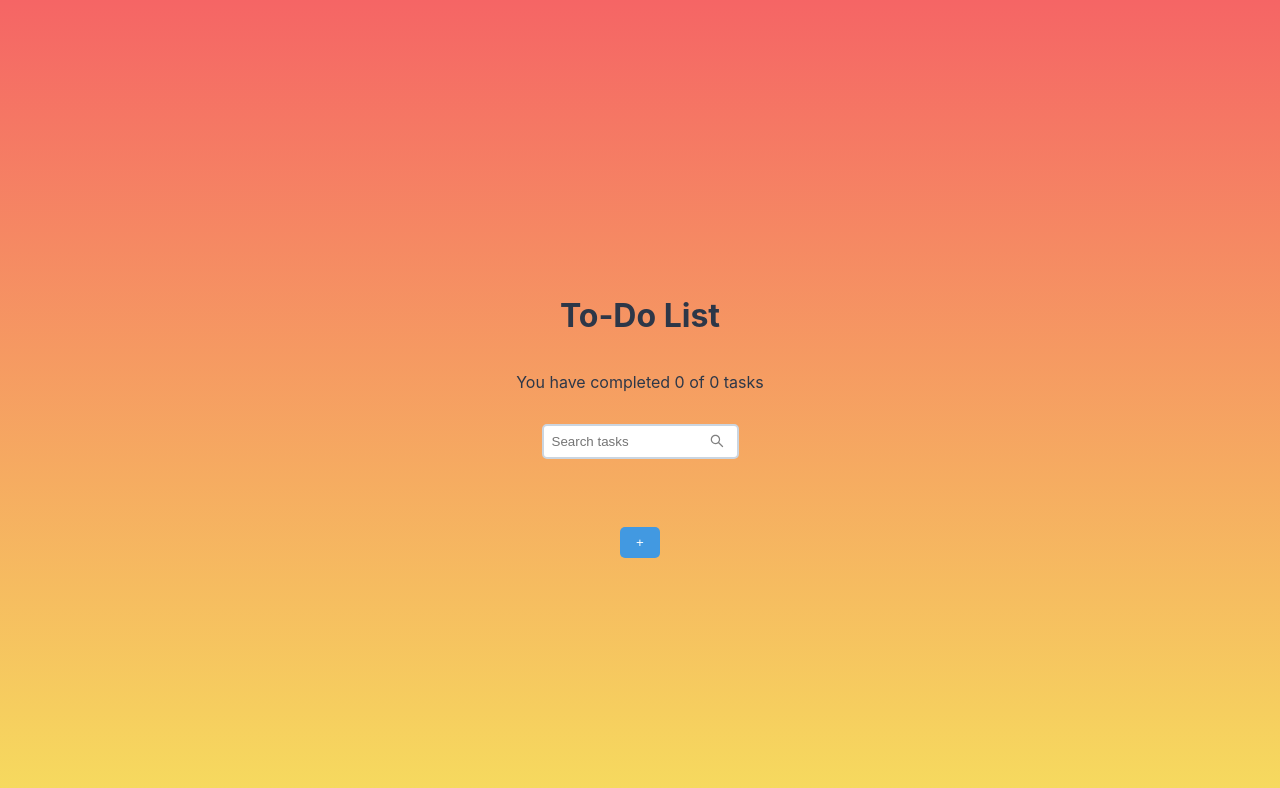
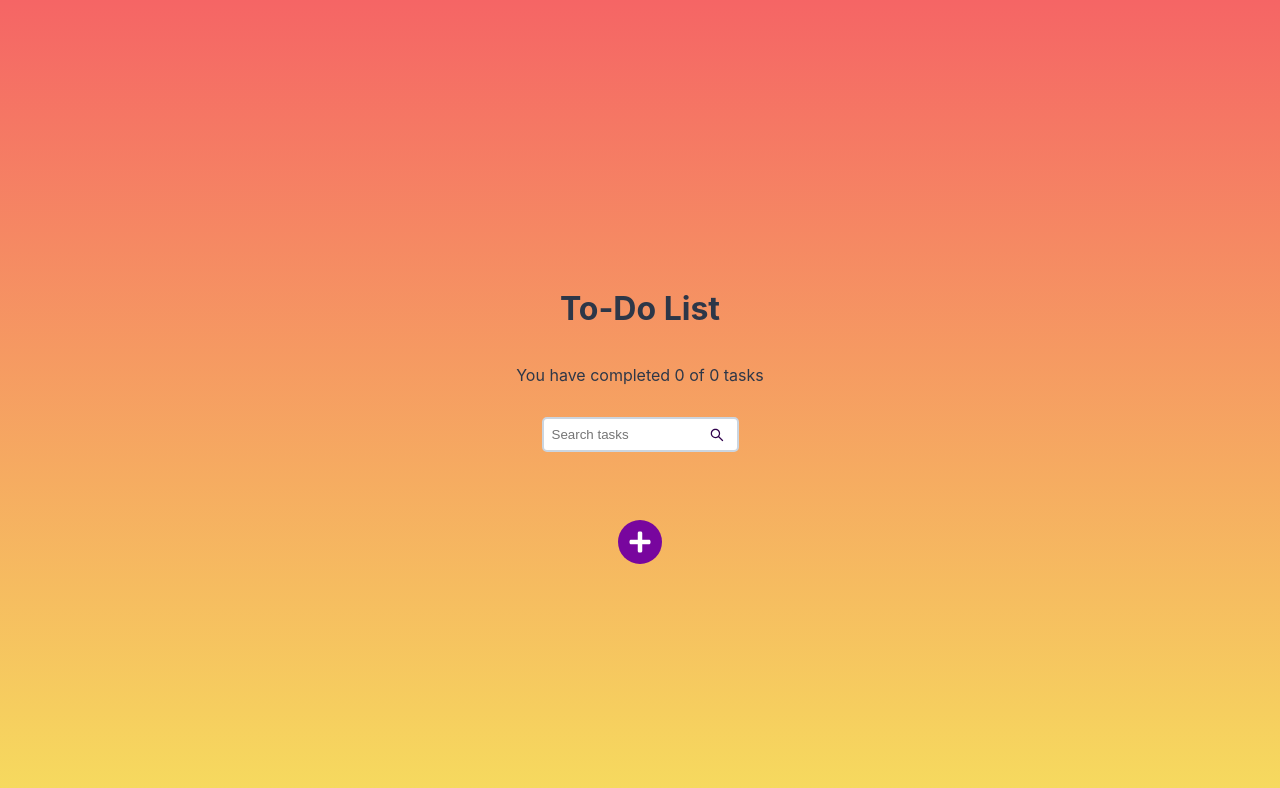
Before and after one commit to Engleonardorm7/TodoList, a React (Create React App) app in the folder todo-list/: page / in a window 1280 px wide. Shown: the top 788 px of the page. Built offline with nearby package versions, Linux system fonts and the light colour scheme.

Commit message:
design impruved with tailwind

```diff
--- a/todo-list/src/App.css
+++ b/todo-list/src/App.css
@@ -105,7 +105,7 @@ li {
 .search-icon {
   position: absolute;
   right: 30px;
-  color: gray;
+  color: rgb(47, 0, 76);
   pointer-events: none;
 }
 
@@ -145,17 +145,27 @@ li {
 }
 
 .add-task-btn {
-  background-color: #4299e1;
-  padding: 0.5rem 1rem;
+  background-color: #78069e;
+  padding: 10px 10px;
   color: white;
   border: none;
-  border-radius: 5px;
+  border-radius: 50%;
   cursor: pointer;
-  transition: background-color 0.3s;
+  transition: transform 0.3s ease;
+  display: inline-flex;
+  align-items: center;
+  justify-content: center;
+}
+.plus-icon {
+  font-size: 24px;
+  transition: transform 0.3s ease;
+}
+.add-task-btn:hover {
+  background-color: #570b84;
 }
 
-.add-task-btn:hover {
-  background-color: #2b6cb0;
+.add-task-btn:hover .plus-icon {
+  transform: rotate(90deg);
 }
 
 .delete-icon {
@@ -169,7 +179,7 @@ li {
 }
 
 .modal {
-  background-color: white;
+  background: linear-gradient(to bottom, #f56565, #f6e05e);
   padding: 2rem;
   border-radius: 10px;
   max-width: 500px;
@@ -188,3 +198,37 @@ li {
   justify-content: center;
   align-items: center;
 }
+
+.create-task-btn {
+  background-color: #570b84;
+  color: white;
+  border: none;
+  padding: 10px 20px;
+  margin-right: 10px;
+  border-radius: 5px;
+  cursor: pointer;
+  transition: background-color 0.3s ease;
+}
+
+.create-task-btn:hover {
+  background-color: #833d96;
+}
+
+.cancel-btn {
+  background-color: #570b84;
+  color: white;
+  border: none;
+  padding: 10px 20px;
+  border-radius: 5px;
+  cursor: pointer;
+  transition: background-color 0.3s ease;
+}
+
+.cancel-btn:hover {
+  background-color: #833d96;
+}
+.modal-buttons {
+  display: flex;
+  justify-content: center;
+  gap: 10px;
+}
--- a/todo-list/src/App.js
+++ b/todo-list/src/App.js
@@ -4,8 +4,8 @@ import {
   AiOutlineCheck,
   AiOutlineClose,
   AiOutlineSearch,
-  FaPlus,
 } from "react-icons/ai";
+import { FaPlus } from "react-icons/fa";
 
 import "./App.css";
 
@@ -105,9 +105,8 @@ function App() {
         ))}
       </ul>
 
-      <button onClick={() => setModalIsOpen(true)} className="add-task-btn">
-        {" "}
-        +{" "}
+      <button className="add-task-btn" onClick={() => setModalIsOpen(true)}>
+        <FaPlus className="plus-icon" />
       </button>
       <Modal
         isOpen={modalIsOpen}
@@ -124,8 +123,12 @@ function App() {
           className="task-input"
         />
         <div className="modal-buttons">
-          <button onClick={addTask}>Add Task</button>
-          <button onClick={() => setModalIsOpen(false)}>Cancel</button>
+          <button className="create-task-btn" onClick={addTask}>
+            Add Task
+          </button>
+          <button className="cancel-btn" onClick={() => setModalIsOpen(false)}>
+            Cancel
+          </button>
         </div>
       </Modal>
     </div>
```
